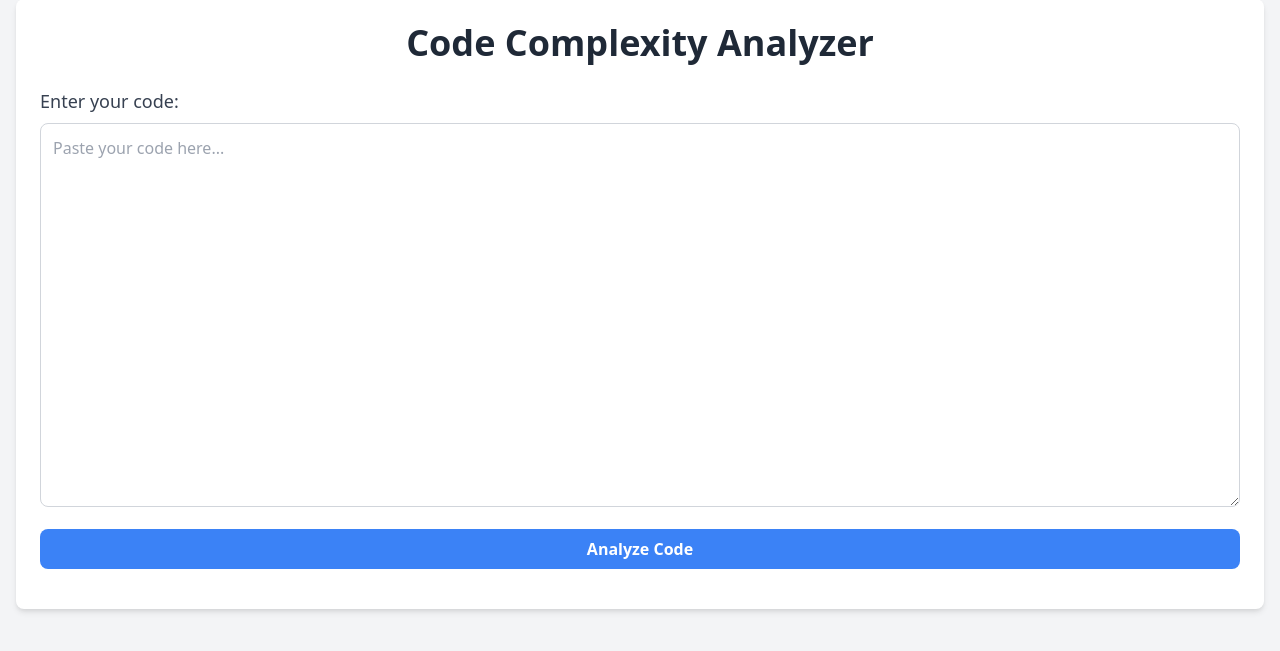
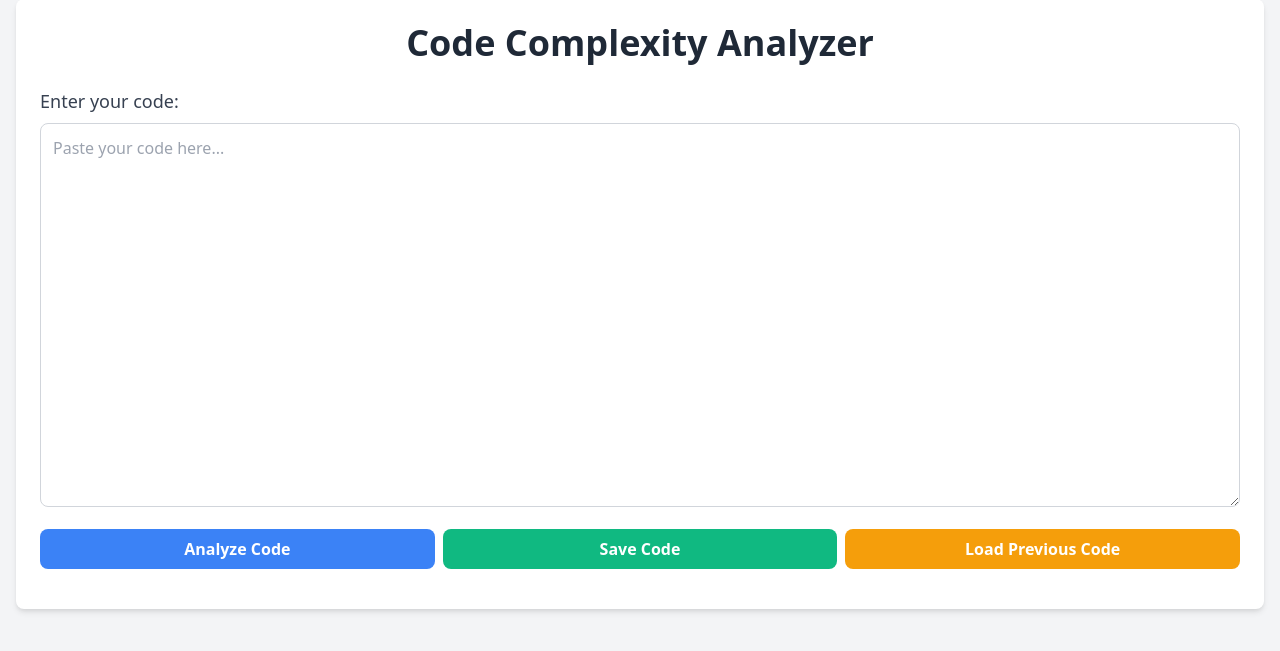
Before and after one commit to swarooppatilx/code-analyzer, a Flask app: page / in a window 1280 px wide. Shown: the part 41-692 px from the top of the page. Run offline with Flask 3, Linux system fonts and the light colour scheme.

Commit message:
FEAT: save and load code snippets

```diff
--- a/static/script.js
+++ b/static/script.js
@@ -2,6 +2,35 @@ document.addEventListener("DOMContentLoaded", function() {
     console.log("JavaScript file is linked and loaded.");
     let timeComplexityChart = null;
     let spaceComplexityChart = null;
+
+
+    class Stack {
+        constructor() {
+            this.items = [];
+        }
+
+        push(item) {
+            this.items.push(item);
+        }
+
+        pop() {
+            return this.items.pop();
+        }
+
+        peek() {
+            return this.items[this.items.length - 1];
+        }
+
+        isEmpty() {
+            return this.items.length === 0;
+        }
+
+        size() {
+            return this.items.length;
+        }
+    }
+
+    const codeStack = new Stack();
 
     document.getElementById('codeForm').addEventListener('submit', function (event) {
         event.preventDefault();
@@ -30,6 +59,28 @@ document.addEventListener("DOMContentLoaded", function() {
             document.getElementById('spinner').style.display = 'none';
             showError('Error: An error occurred while analyzing the code.');
         });
+    });
+
+    document.getElementById('saveCodeBtn').addEventListener('click', function (event) {
+        event.preventDefault();
+        const code = document.getElementById('codeInput').value;
+        if (code) {
+            codeStack.push(code);
+            showFeedback(`Code snippet saved. Total snippets: ${codeStack.size()}`);
+        } else {
+            showError('Error: No code to save.');
+        }
+    });
+
+    document.getElementById('loadCodeBtn').addEventListener('click', function (event) {
+        event.preventDefault();
+        if (!codeStack.isEmpty()) {
+            const lastCode = codeStack.pop();
+            document.getElementById('codeInput').value = lastCode;
+            showFeedback(`Loaded last saved code snippet. Total snippets remaining: ${codeStack.size()}`);
+        } else {
+            showError('Error: No saved code snippets to load.');
+        }
     });
 
     function displayAnalysisResults(data) {
@@ -178,16 +229,20 @@ document.addEventListener("DOMContentLoaded", function() {
     }
 
     function showError(message) {
-        const feedback = document.getElementById('feedbackMessage');
-        feedback.innerHTML = `<div class="text-red-600">${message}</div>`;
+        const feedback = document.getElementById('feedback');
+        feedback.innerHTML = `<span class="text-red-500">${message}</span>`;
+        feedback.classList.remove('hidden');
+        setTimeout(() => {
+            feedback.classList.add('hidden');
+        }, 5000);
     }
 
-    window.addEventListener('resize', function() {
-        if (timeComplexityChart) {
-            timeComplexityChart.resize();
-        }
-        if (spaceComplexityChart) {
-            spaceComplexityChart.resize();
-        }
-    });
+    function showFeedback(message) {
+        const feedback = document.getElementById('feedback');
+        feedback.innerHTML = `<span class="text-green-500">${message}</span>`;
+        feedback.classList.remove('hidden');
+        setTimeout(() => {
+            feedback.classList.add('hidden');
+        }, 5000);
+    }
 });
--- a/templates/index.html
+++ b/templates/index.html
@@ -44,9 +44,9 @@
             transform: translate(-50%, -50%);
         }
         canvas {
-    width: 100% !important;
-    max-height: 400px;
-}
+            width: 100% !important;
+            max-height: 400px;
+        }
     </style>
 </head>
 
@@ -63,12 +63,22 @@
             <form id="codeForm">
                 <label for="codeInput" class="block mb-2 text-lg text-gray-700">Enter your code:</label>
                 <textarea id="codeInput" class="w-full p-3 border border-gray-300 rounded-lg focus:outline-none focus:ring-2 focus:ring-blue-500 language-js h-32 sm:h-48 md:h-64 lg:h-80 xl:h-96" rows="8" placeholder="Paste your code here..."></textarea>
-                <button type="submit" class="mt-4 w-full bg-blue-500 hover:bg-blue-700 text-white font-bold py-2 rounded-lg transition duration-200">
-                    Analyze Code
-                </button>
+                <div class="flex justify-between mt-4">
+                    <button type="submit" class="w-full bg-blue-500 hover:bg-blue-700 text-white font-bold py-2 rounded-lg transition duration-200 mr-2">
+                        Analyze Code
+                    </button>
+                    <button id="saveCodeBtn" class="w-full bg-green-500 hover:bg-green-700 text-white font-bold py-2 rounded-lg transition duration-200 mr-2">
+                        Save Code
+                    </button>
+                    <button id="loadCodeBtn" class="w-full bg-yellow-500 hover:bg-yellow-700 text-white font-bold py-2 rounded-lg transition duration-200">
+                        Load Previous Code
+                    </button>
+                </div>
             </form>
+
             <div id="analysisResult" class="mt-6 p-4 bg-gray-50 rounded-lg hidden shadow-inner">
                 <h2 class="text-xl md:text-2xl font-semibold">Complexity Analysis</h2>
+                <div id="feedback" class="hidden"></div>
                 <div id="analysisOutput" class="mt-2 p-3 bg-white rounded-lg shadow overflow-x-auto"></div>
                 <h3 class="text-lg md:text-xl font-semibold mt-4">Visualization</h3>
                 <div class="flex flex-col sm:flex-row justify-between mt-2">
```
